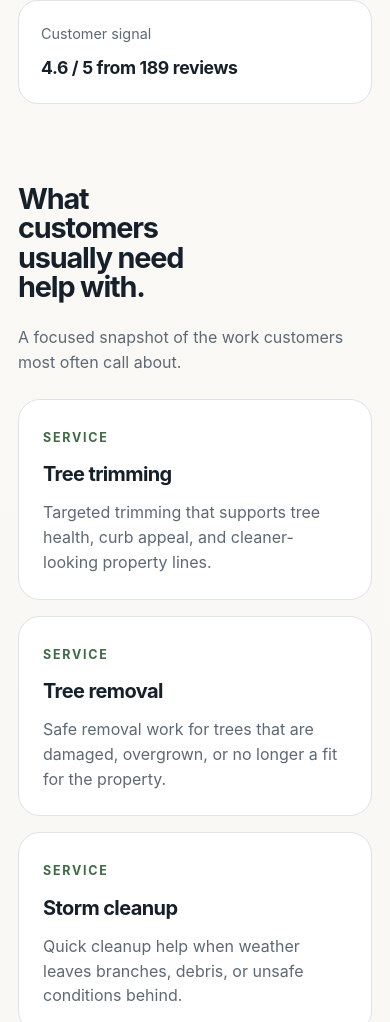
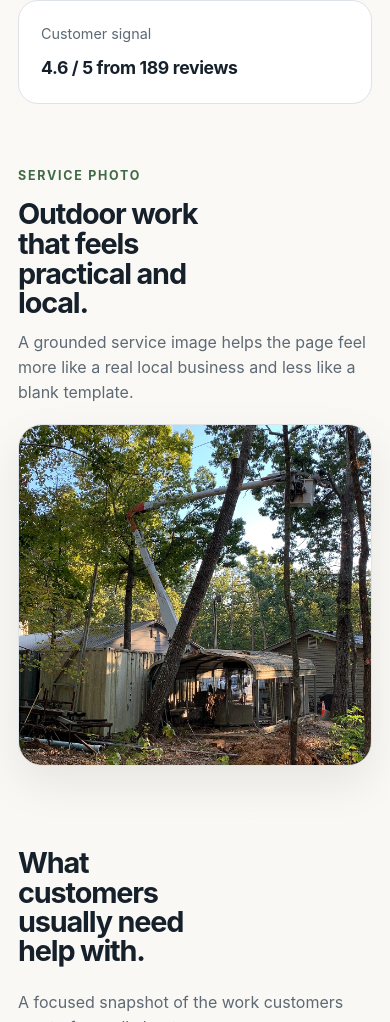
Before and after one commit to disruptorsai/leadgen-timmys-tree-service, a plain HTML site: page index.html in a window 390 px wide. Shown: the part 1906-2928 px from the top of the page. Drawn offline with Linux system fonts and the light colour scheme.

Commit message:
Deploy premium site

```diff
--- a/index.html
+++ b/index.html
@@ -73,6 +73,12 @@
     .fact { background: white; border: 1px solid var(--line); border-radius: 20px; padding: 22px; }
     .fact span { display: block; color: var(--muted); font-size: .9rem; margin-bottom: 8px; }
     .fact strong { display: block; font-size: 1.1rem; letter-spacing: -.02em; }
+    .photo-section { padding: 8px 0 56px; }
+    .photo-grid { display: grid; grid-template-columns: .82fr 1.18fr; gap: 20px; align-items: center; }
+    .photo-copy h2 { margin: 0 0 12px; font-size: clamp(1.8rem, 3vw, 2.7rem); line-height: 1.03; letter-spacing: -.04em; max-width: 12ch; }
+    .photo-copy p { margin: 0; color: var(--muted); max-width: 44ch; }
+    .photo-card { background: white; border: 1px solid var(--line); border-radius: 24px; overflow: hidden; box-shadow: var(--shadow); }
+    .photo-card img { width: 100%; height: 340px; object-fit: cover; object-position: center center; display: block; filter: saturate(.96) contrast(1.02); }
     section { padding: 26px 0 64px; }
     .section-head { display: flex; justify-content: space-between; gap: 24px; align-items: end; margin-bottom: 24px; }
     .section-head h2 { font-size: clamp(1.8rem, 3vw, 3rem); line-height: 1.02; letter-spacing: -.04em; margin: 0; max-width: 10ch; }
@@ -107,7 +113,7 @@
     .footer-note { color: var(--muted); font-size: .94rem; }
     .footer-brand strong { display: block; margin-bottom: 6px; }
     @media (max-width: 920px) {
-      .hero-grid, .trust-grid, .contact-grid { grid-template-columns: 1fr; }
+      .hero-grid, .photo-grid, .trust-grid, .contact-grid { grid-template-columns: 1fr; }
       .facts-grid, .services-grid { grid-template-columns: 1fr; }
       .hero-mini-grid { grid-template-columns: 1fr; }
       .field-grid { grid-template-columns: 1fr; }
@@ -202,6 +208,8 @@
         <div class="fact"><span>Customer signal</span><strong>4.6 / 5 from 189 reviews</strong></div>
       </div>
     </section>
+
+    <section class="photo-section"><div class="wrap photo-grid"><div class="photo-copy"><div class="eyebrow">Service photo</div><h2>Outdoor work that feels practical and local.</h2><p>A grounded service image helps the page feel more like a real local business and less like a blank template.</p></div><div class="photo-card"><img src="service-photo.jpg" alt="Tree Service service photo for Timmy&#x27;s Tree Service"></div></div></section>
 
     <section id="services">
       <div class="wrap">
```
Also changed, not shown: service-photo.jpg (added).
